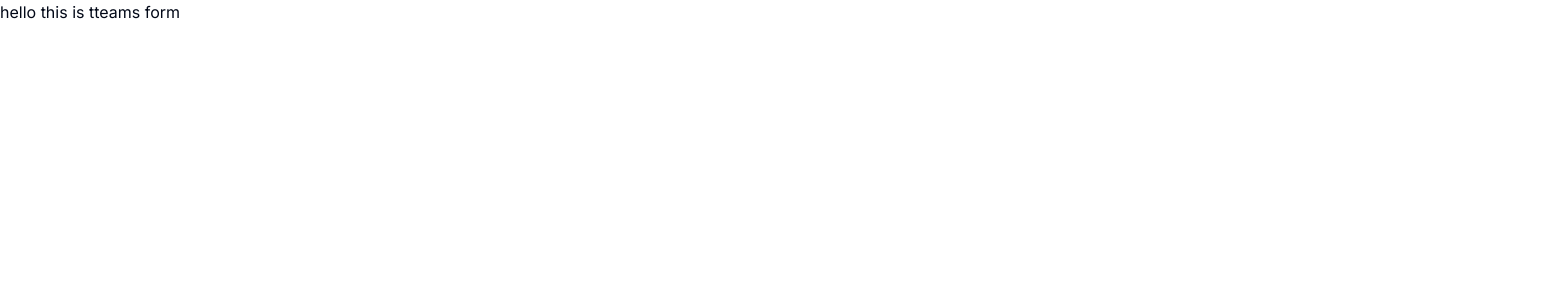
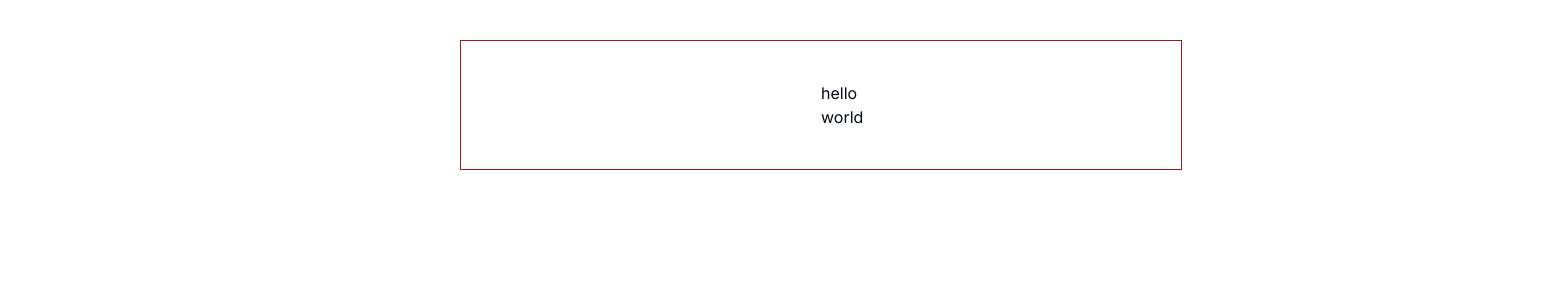
Before and after one commit to ShaikhNabeelShabbir/unbundl-web, a React (Vite) app: page /teams in a window 1280 px wide. Shown: the top 300 px of the page, 1542 px wide, since content can reach past the window. Built offline with nearby package versions, Linux system fonts and the light colour scheme.

Commit message:
made adjustments for deployment

```diff
--- a/src/components/forms/MarketInformationForm.tsx
+++ b/src/components/forms/MarketInformationForm.tsx
@@ -47,7 +47,7 @@ export function MarketInformationForm() {
             <br /> you are in the right market.
           </div>
           <div className="px-[80px] ">
-            <div className="justify-center border w-[560px] py-[40px]">
+            <div className="justify-center  w-[560px] py-[40px]">
               <Form {...form}>
                 <form
                   onSubmit={form.handleSubmit(onSubmit)}
--- a/src/components/forms/ProjectInformationForm.tsx
+++ b/src/components/forms/ProjectInformationForm.tsx
@@ -44,7 +44,7 @@ export function ProjectInformationForm() {
             <br /> is what matters to investors.
           </div>
           <div className="px-[80px] ">
-            <div className="justify-center border w-[560px] py-[40px]">
+            <div className="justify-center w-[560px] py-[40px]">
               <Form {...form}>
                 <form
                   onSubmit={form.handleSubmit(onSubmit)}
--- a/src/components/forms/TeamsForm.tsx
+++ b/src/components/forms/TeamsForm.tsx
@@ -1,5 +1,16 @@
 export const TeamsForm = () => {
-  return <div>hello this is tteams form</div>;
+  return (
+    <div className="main-div flex flex-col min-h-screen px-20">
+      <div className="flex flex-row px-5 flex-grow">
+        <div className="w-260 h-168 py-[59px]"></div>
+        <div className="px-[360px] py-[40px]">
+          <div className="justify-center w-[560px] py-[40px] px-[360px] border border-red-800">
+            hello world
+          </div>
+        </div>
+      </div>
+    </div>
+  );
 };
 
 export default TeamsForm;
```
Also changed, not shown: src/App.tsx (+6 -6 lines).
